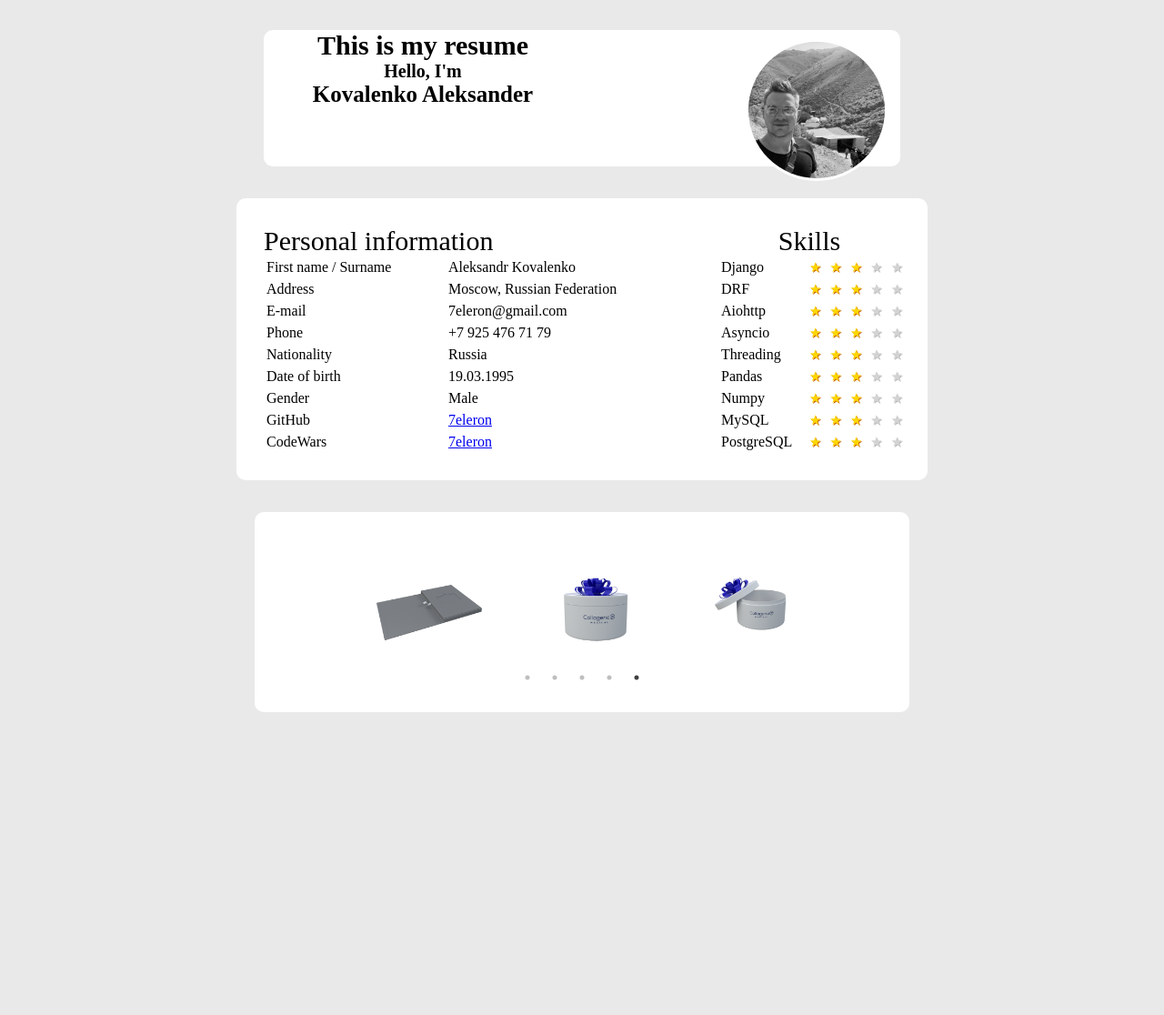
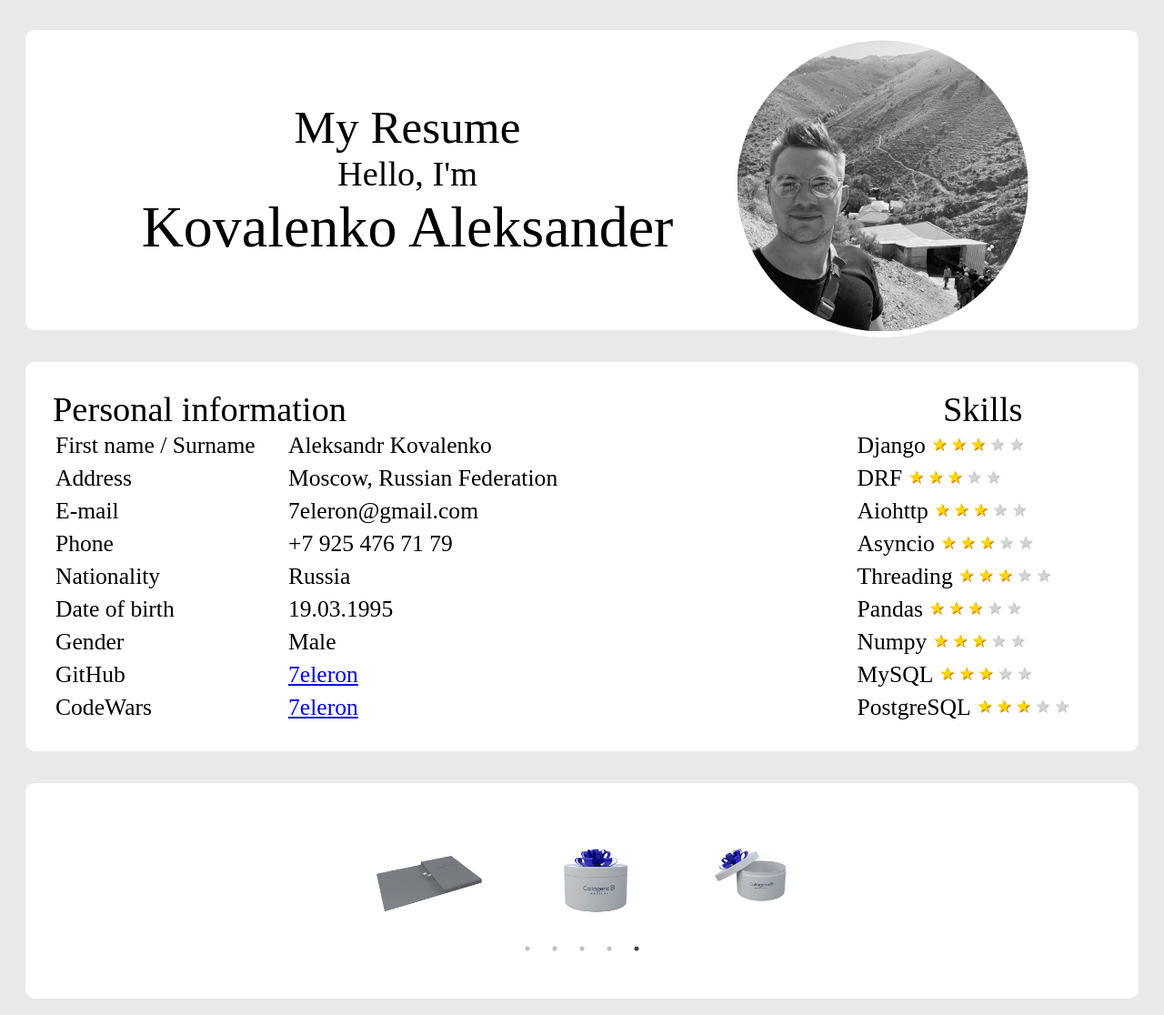
Before and after one commit to 7eleron/MySite, a Django app: page / in a window 1280 px wide. Shown: the whole page at 91% size. Before the commit the page ends 783 px from the top, so only its background shows below. Run offline with Django 4.2, Linux system fonts and the light colour scheme; data comes from the database, SQL or seed files in the repository; some web fonts are replaced.

Commit message:
add adaptive css

```diff
--- a/MySite/MySite/static/style.css
+++ b/MySite/MySite/static/style.css
@@ -10,9 +10,12 @@ body {
     background-color: white;
     border-radius: 10px;
     margin: 25px 20px 10px 20px;
-    padding: 0px;
+    padding: 5px;
     height: auto;
-    width: 700px;
+    width: 100vw;
+    display: flex;
+    align-items: center;
+    justify-content: center;
 }
 .pt-2 {
     background-color: white;
@@ -20,109 +23,130 @@ body {
     margin: 25px 20px 10px 20px;
     padding: 30px;
     height: auto;
-    width: 700px;
+    width: 100vw;
+    display: flex;
+    align-items: center;
+    justify-content: center;
 }
 .pt-3 {
     background-color: white;
     border-radius: 10px;
     margin: 25px 20px 10px 20px;
     padding: 10px;
-    height: 200px;
-    width: 700px;
-}
-.head-block {
-    display: inline-block;
+    height: auto;
+    width: 100vw;
+    display: flex;
+    align-items: center;
+    justify-content: center;
 }
 .text-head {
     color: black;
-    width: 350px;
-    height: auto;
+    word-wrap: break-word;
+    display: inline-block;
     text-align: center;
+    margin: 0px;
+}
+.head-resum{
+    font-size: 4vw;
+    font-family: 'Old English Five';
+    margin: 0px;
 }
 .head-hi{
-    font-size: 20px;
+    font-size: 3vw;
+    margin: 0px;
 }
 .head-name{
-    font-size: 25px;
-}
-.head-resum{
-    font-size: 30px;
-    font-family: 'Old English Five';
+    font-size: 5vw;
+    margin: 0px;
 }
 .img-head {
     filter: grayscale(100%);
-    width: 150px;
-    height: 150px;
+    width: 25vw;
+    height: 25vw;
+    display: inline-block;
     float: right;
-    margin: 0px 30px 0px 0px;
+    margin: 0vw 0vw 0vw 5vw;
 }
 #img-head {
     width: 100%;
     height: 100%;
     object-fit: cover;
     border-radius: 50%;
+    margin: 0;
 }
 .personal-information{
     display: flex;
     flex-wrap: wrap;
-    width: 400px;
+    width: auto;
     color: black;
     float: left;
 }
 .information {
-    font-size: 30px;
+    font-size: 3vw;
     margin: 0;
     text-align: center;
+    font-family: 'Old English Five';
 }
 .per-info {
     float: left;
     margin: 3px;
-    width: 400px;
+    width: auto;
+    display: flex;
+    flex-wrap: wrap;
 }
 .per-info a.info {
     display: inline-block;
     float: left;
-    width: 200px;
+    width: 20vw;
+    font-size: 2vw;
 }
 .per-info a.data {
     display: inline-block;
-    width: 190px;
+    width: 25vw;
+    font-size: 2vw;
 }
 .all-skills {
-    width: 200px;
+    width: auto;
     color: black;
     float: right;
+}
+.skills-name {
+    font-size: 3vw;
+    margin: 0%;
+    text-align: center;
+    font-family: 'Old English Five';
 }
 .skills {
     float: left;
     margin: 3px;
-    width: 200px;
+    width: auto;
+    display: flex;
+    align-items: center;
+    justify-content: center;
 }
 .skills p{
+    float: left;
     display: inline-block;
-    margin: 0%;
+    margin: 0vw 0.5vw 0vw 0vw;
+    font-size: 2vw;
 
 }
-.skills-name {
-    font-size: 30px;
-    margin: 0;
-    text-align: center;
-}
 .simple-rating {
-    display: inline-block;
     float: right;
 }
 .simple-rating span {
-    font-size: 15px;
-    margin-left: 5px;
-    line-height: 1;
+    font-size: 1.5vw;
+    margin: 0;
+    line-height: 0.5vw;
 	color: lightgrey;
 	text-shadow: 1px 1px #bbb;
 }
 .simple-rating > span:before {
     content: '★';
+    margin: 0;
 }
 .simple-rating > span.active {
     color: gold;
     text-shadow: 1px 1px #c60;
+    margin: 0;
 }
--- a/MySite/templates/index.html
+++ b/MySite/templates/index.html
@@ -10,12 +10,12 @@
 <body>
 
 <div class="pt-1">
-    <div class="head-block text-head">
-        <strong class="head-resum">This is my resume</strong>
-        <br><strong class="head-hi">Hello, I'm</strong>
-        <br><strong class="head-name">Kovalenko Aleksander</strong>
+    <div class="text-head">
+        <p class="head-resum">My Resume</p>
+        <p class="head-hi">Hello, I'm</p>
+        <p class="head-name">Kovalenko Aleksander</p>
     </div>
-    <div class="head-block img-head">
+    <div class="img-head">
         <img id="img-head" src="{{ imagehead.myimag.url }}">
     </div>
 </div>
```
